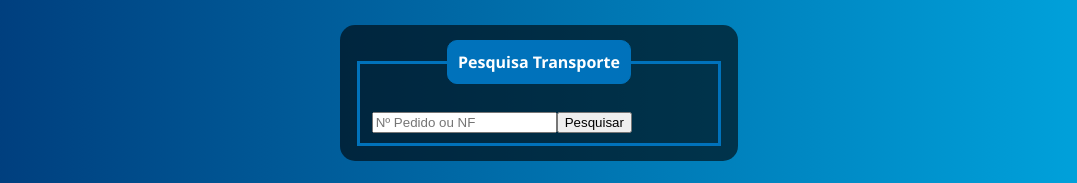
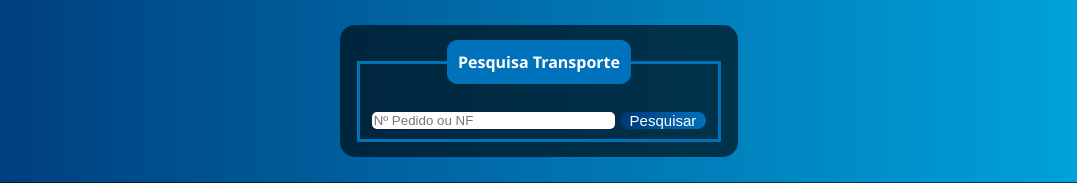
Before and after one commit to ViniciusNeriCosta1/Form_JNG, a PHP site: page /pesquisaTransporte.php in a window 1280 px wide. Shown: the part 122-305 px from the top of the page, without its empty margins (101-1178 px from the left). Run offline with PHP 8.4, Linux system fonts and the light colour scheme; data that the repository does not hold is empty.

Commit message:
finalizado tela de pesquisa

```diff
--- a/pesquisaTransporte.php
+++ b/pesquisaTransporte.php
@@ -47,7 +47,7 @@
                     <br>
                     <div class="inputPesq">
                         <input type="search" placeholder="Nº Pedido ou NF" id="pesquisar" maxlength="6">
-                        <button onclick="searchData()">Pesquisar</button>
+                        <button onclick="searchData()" name="pesquisar" id="pesquisar">Pesquisar</button>
                     </div>
                 </fieldset>
             </div>
--- a/style.css
+++ b/style.css
@@ -106,12 +106,37 @@ legend{
 
 .inputPesq{
     display: flex;
+    flex-direction: row;
+    justify-content: space-between;
+    gap: 5px;
     width: 100%;
 }
 
 .inputPesq select{
     width: 100%;
     text-align: center;
+}
+
+.inputPesq input{
+    width: 100%;
+    border: none;
+    border-radius: 5px;
+}
+
+.inputPesq button{
+    background-image: linear-gradient(to right, #003676, #0072bb);
+    width: 30%;
+    border: none;
+    padding: 0px 10px;
+    color: white;
+    font-size: 15px;
+    cursor: pointer;
+    border-radius: 10px;
+    text-decoration: none;
+}
+
+.inputPesq button:hover{
+    background-image: linear-gradient(to right, #003676, #00aae3);
 }
 
 select,
```
